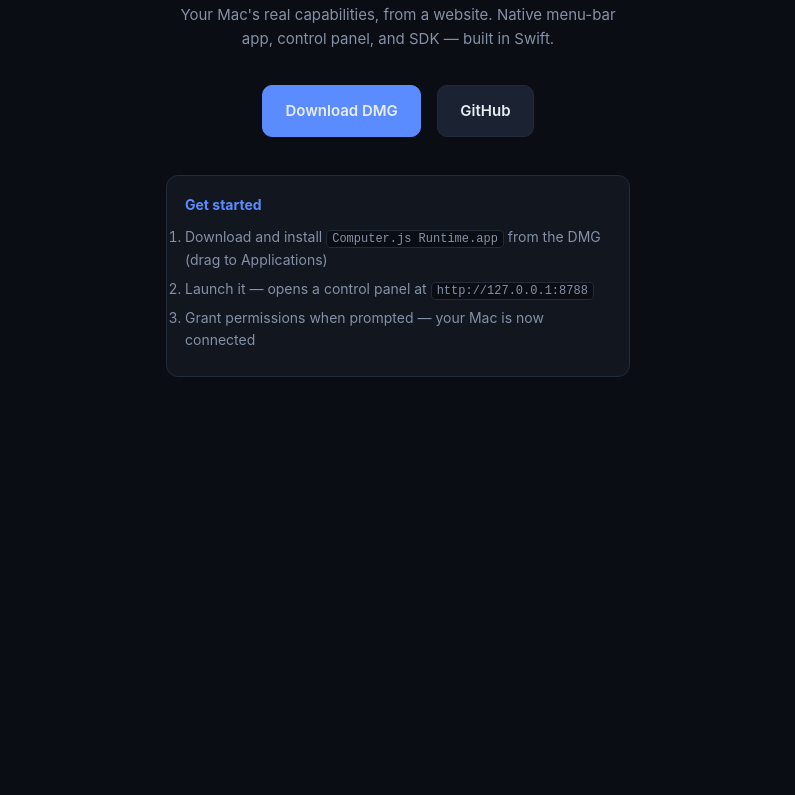
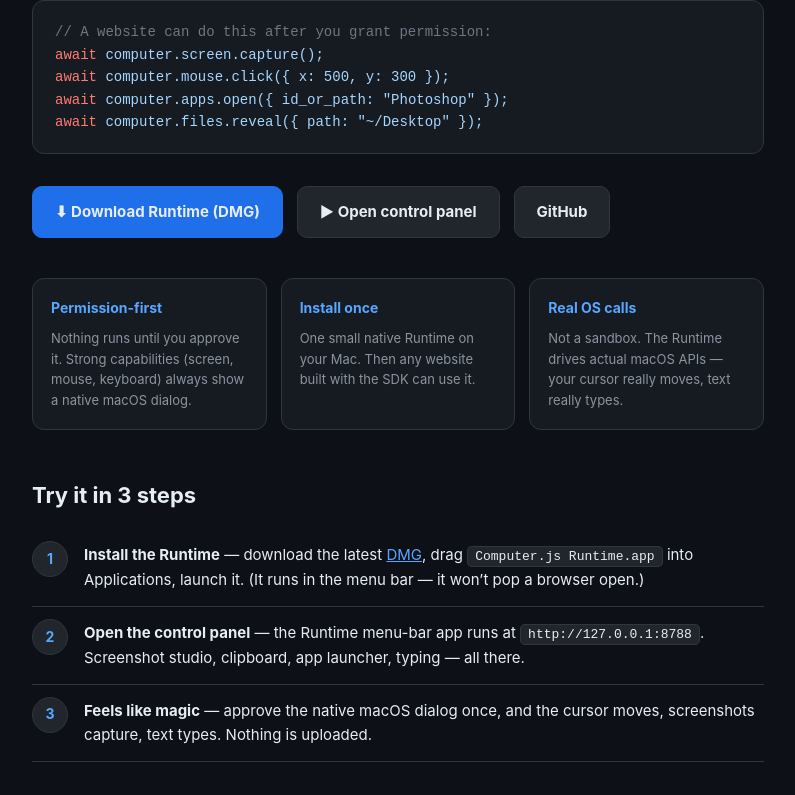
Before and after one commit to 3x-haust/computer-js, a website: page index.html in a window 1280 px wide. Shown: the part 284-1079 px from the top of the page, without its empty margins (242-1037 px from the left). Before the commit the page ends 800 px from the top, so only its background shows below. Drawn offline with Linux system fonts and the light colour scheme.

Commit message:
Restore full landing page; keep only control panel (drop MacBridge example)
- restored original index.html with three cards, code snippet, and 3-step guide
- removed MacBridge example website (web/examples/mac-bridge/)
- control panel (web/index.html) unchanged (no example card)
- GitHub Pages landing works again at github.io/computer-js/

```diff
--- a/index.html
+++ b/index.html
@@ -3,42 +3,96 @@
 <head>
 <meta charset="UTF-8" />
 <meta name="viewport" content="width=device-width, initial-scale=1.0" />
-<title>Computer.js</title>
+<title>Computer.js — Web API for your Mac</title>
 <style>
-  :root { --bg:#0a0e14; --panel:#11161f; --border:#222b3a; --text:#e7edf5; --muted:#8591a6; --accent:#5b8cff; --green:#3fb950; }
-  * { box-sizing:border-box; margin:0; padding:0; }
-  body { font-family:-apple-system,"SF Pro Text",sans-serif; background:var(--bg); color:var(--text); line-height:1.6; min-height:100vh; display:flex; align-items:center; justify-content:center; }
-  .wrap { max-width:520px; padding:40px 28px; text-align:center; }
-  .icon { font-size:48px; margin-bottom:18px; }
-  h1 { font-size:28px; letter-spacing:-.02em; font-weight:700; margin-bottom:8px; }
-  .sub { color:var(--muted); font-size:15px; margin-bottom:28px; }
-  .btn { display:inline-block; font:inherit; font-size:15px; font-weight:600; text-decoration:none; color:var(--text); background:#1b2333; border:1px solid var(--border); border-radius:10px; padding:13px 22px; margin:6px; transition: all .15s; }
-  .btn:hover { background:#253354; transform:translateY(-1px); }
-  .btn.p { background:var(--accent); border-color:var(--accent); }
-  .btn.p:hover { background:#6da4ff; }
-  .how { margin-top:32px; background:var(--panel); border:1px solid var(--border); border-radius:12px; padding:18px; text-align:left; }
-  .how h2 { font-size:14px; margin-bottom:10px; color:var(--accent); }
-  .how li { font-size:14px; color:var(--muted); margin-bottom:6px; }
-  .how code { background:#0a0e14; border:1px solid var(--border); border-radius:4px; padding:1px 5px; font-size:12px; }
+  :root {
+    --bg: #0d1117; --panel: #161b22; --border: #30363d;
+    --text: #e6edf3; --muted: #8b949e; --accent: #58a6ff; --green: #3fb950;
+  }
+  * { box-sizing: border-box; margin: 0; padding: 0; }
+  body {
+    font-family: -apple-system, "SF Pro Text", "Helvetica Neue", sans-serif;
+    background: var(--bg); color: var(--text); line-height: 1.6;
+    min-height: 100vh; display: flex; flex-direction: column; align-items: center;
+  }
+  .wrap { max-width: 780px; padding: 72px 24px 80px; }
+  .logo { font-size: 14px; color: var(--muted); letter-spacing: .12em; text-transform: uppercase; }
+  h1 { font-size: 44px; font-weight: 800; letter-spacing: -0.03em; margin: 18px 0 12px; }
+  h1 .dot { color: var(--green); }
+  .sub { font-size: 18px; color: var(--muted); max-width: 560px; }
+  .code {
+    margin: 32px 0; background: var(--panel); border: 1px solid var(--border);
+    border-radius: 12px; padding: 20px 22px; font-family: ui-monospace, "SF Mono", monospace;
+    font-size: 14px; color: #a5d6ff; overflow-x: auto;
+  }
+  .code .cmt { color: #6e7681; }
+  .code .kw { color: #ff7b72; }
+  .buttons { display: flex; gap: 14px; flex-wrap: wrap; margin: 8px 0 40px; }
+  a.btn {
+    display: inline-block; font-size: 15px; font-weight: 700; text-decoration: none;
+    padding: 13px 22px; border-radius: 10px; border: 1px solid var(--border);
+    background: #21262d; color: var(--text); transition: transform .1s, background .15s;
+  }
+  a.btn:hover { background: #2b313a; transform: translateY(-1px); }
+  a.btn.primary { background: #1f6feb; border-color: #1f6feb; }
+  a.btn.primary:hover { background: #2f81f7; }
+  .grid { display: grid; grid-template-columns: repeat(auto-fit, minmax(220px, 1fr)); gap: 14px; }
+  .card { background: var(--panel); border: 1px solid var(--border); border-radius: 12px; padding: 18px; }
+  .card h3 { font-size: 14px; margin-bottom: 8px; color: var(--accent); }
+  .card p { font-size: 13px; color: var(--muted); }
+  .steps { margin-top: 48px; }
+  .steps h2 { font-size: 22px; margin-bottom: 16px; }
+  .steps ol { list-style: none; counter-reset: step; }
+  .steps li { counter-increment: step; padding: 14px 0 14px 52px; position: relative; border-bottom: 1px solid var(--border); font-size: 15px; }
+  .steps li::before {
+    content: counter(step); position: absolute; left: 0; top: 12px;
+    width: 34px; height: 34px; border-radius: 50%; background: #21262d;
+    border: 1px solid var(--border); display: flex; align-items: center; justify-content: center;
+    font-weight: 700; color: var(--accent); font-size: 14px;
+  }
+  .steps code { background: #21262d; border: 1px solid var(--border); border-radius: 5px; padding: 2px 7px; font-size: 13px; }
+  footer { margin-top: 64px; color: #484f58; font-size: 13px; }
 </style>
 </head>
 <body>
 <div class="wrap">
-  <div class="icon">🖥</div>
-  <h1>Computer.js</h1>
-  <p class="sub">Your Mac's real capabilities, from a website. Native menu-bar app, control panel, and SDK — built in Swift.</p>
-  <div>
-    <a class="btn p" href="https://github.com/3x-haust/computer-js/releases/latest">Download DMG</a>
+  <div class="logo">Computer.js</div>
+  <h1>Your computer, now a browser API<span class="dot">.</span></h1>
+  <p class="sub">
+    Websites can call real macOS functions — screen capture, mouse, keyboard, apps, files —
+    after you approve them, once.
+  </p>
+
+  <div class="code">
+    <span class="cmt">// A website can do this after you grant permission:</span><br />
+    <span class="kw">await</span> computer.screen.capture();<br />
+    <span class="kw">await</span> computer.mouse.click({ x: 500, y: 300 });<br />
+    <span class="kw">await</span> computer.apps.open({ id_or_path: <span style="color:#a5d6ff">"Photoshop"</span> });<br />
+    <span class="kw">await</span> computer.files.reveal({ path: <span style="color:#a5d6ff">"~/Desktop"</span> });
+  </div>
+
+  <div class="buttons">
+    <a class="btn primary" href="https://github.com/3x-haust/computer-js/releases/latest">⬇ Download Runtime (DMG)</a>
+    <a class="btn" href="web/index.html">▶ Open control panel</a>
     <a class="btn" href="https://github.com/3x-haust/computer-js">GitHub</a>
   </div>
-  <div class="how">
-    <h2>Get started</h2>
+
+  <div class="grid">
+    <div class="card"><h3>Permission-first</h3><p>Nothing runs until you approve it. Strong capabilities (screen, mouse, keyboard) always show a native macOS dialog.</p></div>
+    <div class="card"><h3>Install once</h3><p>One small native Runtime on your Mac. Then any website built with the SDK can use it.</p></div>
+    <div class="card"><h3>Real OS calls</h3><p>Not a sandbox. The Runtime drives actual macOS APIs — your cursor really moves, text really types.</p></div>
+  </div>
+
+  <div class="steps">
+    <h2>Try it in 3 steps</h2>
     <ol>
-      <li>Download and install <code>Computer.js Runtime.app</code> from the DMG (drag to Applications)</li>
-      <li>Launch it — opens a control panel at <code>http://127.0.0.1:8788</code></li>
-      <li>Grant permissions when prompted — your Mac is now connected</li>
+      <li><strong>Install the Runtime</strong> — download the latest <a href="https://github.com/3x-haust/computer-js/releases/latest" style="color:var(--accent)">DMG</a>, drag <code>Computer.js Runtime.app</code> into Applications, launch it. (It runs in the menu bar — it won’t pop a browser open.)</li>
+      <li><strong>Open the control panel</strong> — the Runtime menu-bar app runs at <code>http://127.0.0.1:8788</code>. Screenshot studio, clipboard, app launcher, typing — all there.</li>
+      <li><strong>Feels like magic</strong> — approve the native macOS dialog once, and the cursor moves, screenshots capture, text types. Nothing is uploaded.</li>
     </ol>
   </div>
+
+  <footer>Computer.js — Milestone 1 · SDK + Runtime + JSON-RPC over WebSocket · Works on macOS</footer>
 </div>
 </body>
 </html>
```
